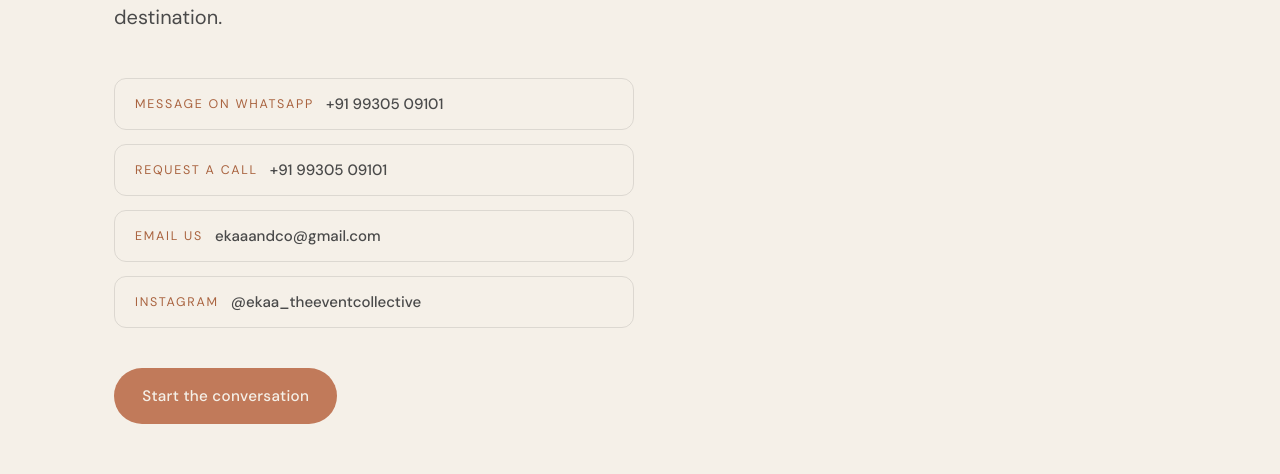
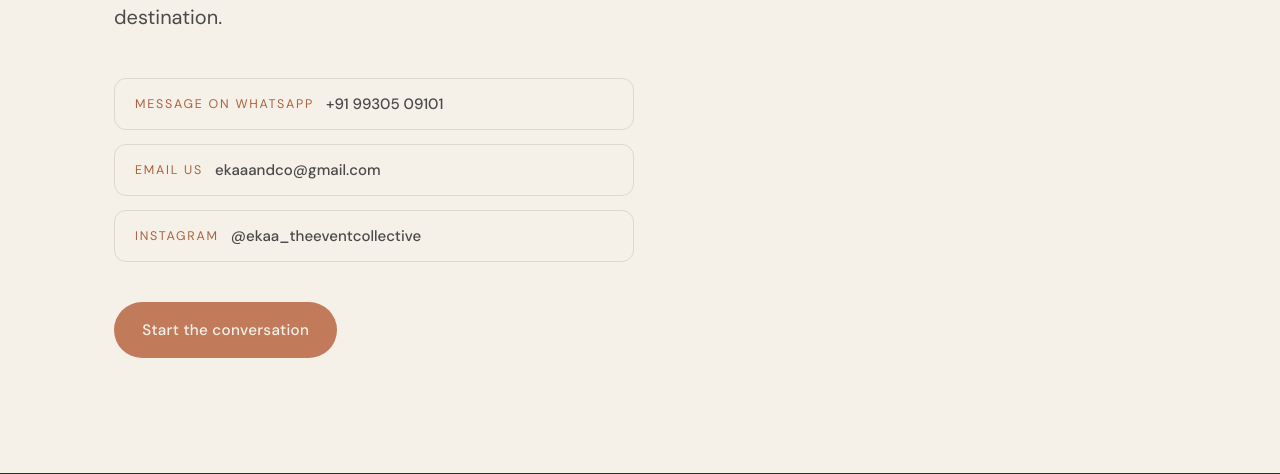
Before and after one commit to ekaaandco/EkaaWebsite, a FastAPI app: page /contact in a window 1280 px wide. Shown: the part 323-797 px from the top of the page. Run offline with FastAPI, Linux system fonts and the light colour scheme.

Commit message:
Remove 'Request a call' contact option, keep WhatsApp and email

```diff
--- a/ekaaco/app/templates/book.html
+++ b/ekaaco/app/templates/book.html
@@ -11,10 +11,6 @@
       <div class="enquiry__direct">
         <a class="direct-link direct-link--primary" href="{{ whatsapp }}" target="_blank" rel="noopener">
           <span>{{ c.enquiry.whatsapp_label }}</span>
-          <strong>{{ c.contact.phone_display }}</strong>
-        </a>
-        <a class="direct-link" href="tel:+{{ c.contact.phone_e164 }}">
-          <span>{{ c.enquiry.call_label }}</span>
           <strong>{{ c.contact.phone_display }}</strong>
         </a>
         <a class="direct-link" href="mailto:{{ c.contact.email }}">
--- a/ekaaco/app/templates/contact.html
+++ b/ekaaco/app/templates/contact.html
@@ -16,10 +16,6 @@
         <span>{{ c.enquiry.whatsapp_label }}</span>
         <strong>{{ c.contact.phone_display }}</strong>
       </a>
-      <a class="direct-link" href="tel:+{{ c.contact.phone_e164 }}">
-        <span>{{ c.enquiry.call_label }}</span>
-        <strong>{{ c.contact.phone_display }}</strong>
-      </a>
       <a class="direct-link" href="mailto:{{ c.contact.email }}">
         <span>{{ c.enquiry.email_label }}</span>
         <strong>{{ c.contact.email }}</strong>
--- a/ekaaco/app/templates/index.html
+++ b/ekaaco/app/templates/index.html
@@ -192,10 +192,6 @@
           <span>{{ c.enquiry.whatsapp_label }}</span>
           <strong>{{ c.contact.phone_display }}</strong>
         </a>
-        <a class="direct-link" href="tel:+{{ c.contact.phone_e164 }}">
-          <span>{{ c.enquiry.call_label }}</span>
-          <strong>{{ c.contact.phone_display }}</strong>
-        </a>
         <a class="direct-link" href="mailto:{{ c.contact.email }}">
           <span>{{ c.enquiry.email_label }}</span>
           <strong>{{ c.contact.email }}</strong>
```
